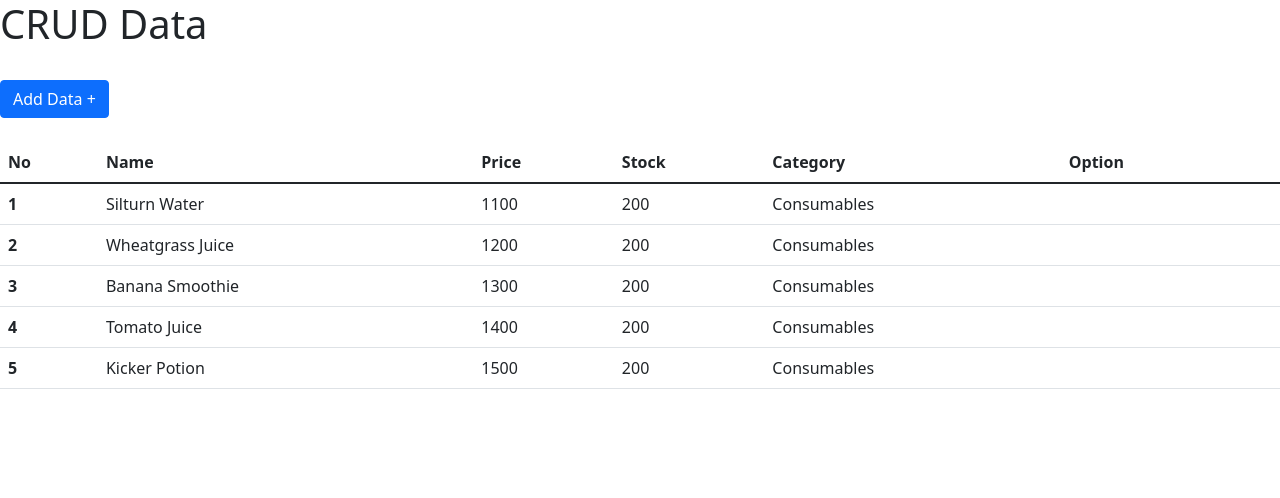
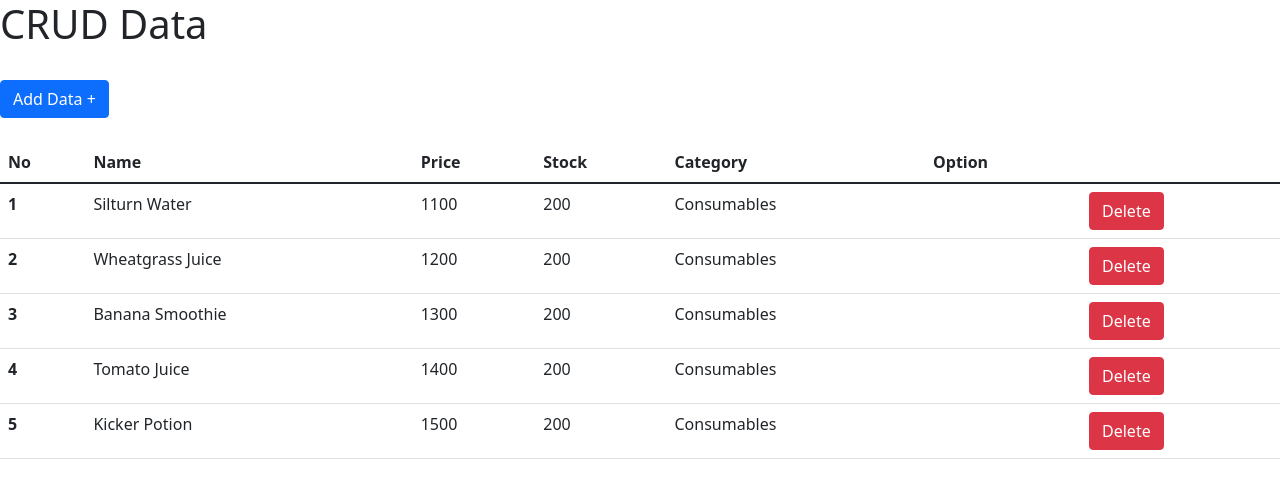
Before and after one commit to Deni-Prasetyo/TODO, a React (Create React App) app: page / in a window 1280 px wide. Shown: the top 498 px of the page. Built offline with nearby package versions, Linux system fonts and the light colour scheme.

Commit message:
Delete has been Added

```diff
--- a/src/pages/dashboard/index.jsx
+++ b/src/pages/dashboard/index.jsx
@@ -8,6 +8,12 @@ import FormEdit from "./editData";
 const Dashboard = () => {
   const [data, setData] = useState({ headers: [], rows: [] });
   const [isCreateModalOpen, setIsCreateModalOpen] = useState(false);
+
+  const handleDelete = (id) => {
+    const updateRows = data.rows.filter((v) => id !== v.id);
+    setData((prev) => ({ ...prev, rows: updateRows }));
+  };
+
   useEffect(() => {
     setData(jsonData);
   }, []);
@@ -39,7 +45,11 @@ const Dashboard = () => {
               <td>{row.stock}</td>
               <td>{row.category}</td>
               <td>{/* <Button onClick={}>Edit</Button> */}</td>
-              <td>{/* <Button onClick={}>Delete</Button> */}</td>
+              <td>
+                <Button color="danger" onClick={() => handleDelete(row.id)}>
+                  Delete
+                </Button>
+              </td>
             </tr>
           ))}
         </tbody>
```
